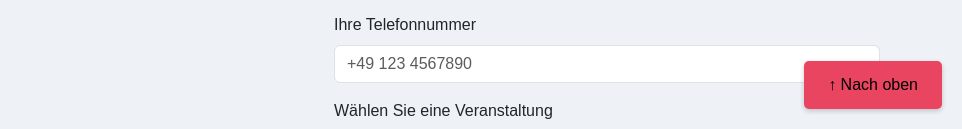
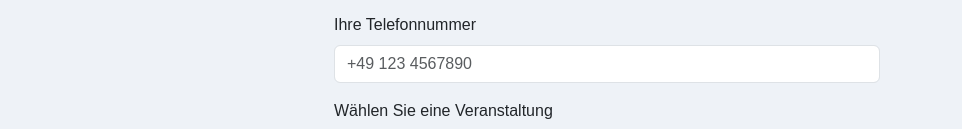
Before and after one commit to MarinaKrylova221/prime-orchestra, a plain HTML site: page contact.html in a window 1280 px wide. Shown: the part 671-800 px from the top of the page, 318-1280 px from the left. Drawn offline with nearby package versions, Linux system fonts and the light colour scheme.

Commit message:
Update contact.html

```diff
--- a/contact.html
+++ b/contact.html
@@ -122,9 +122,9 @@
     </div>
 
 
-            <a href="#top" class="scroll-to-top" aria-label="Nach oben scrollen">
+        <!--    <a href="#top" class="scroll-to-top" aria-label="Nach oben scrollen">
                 &uarr; Nach oben
-            </a>
+            </a> -->
 
         </main>
         <footer>
```
